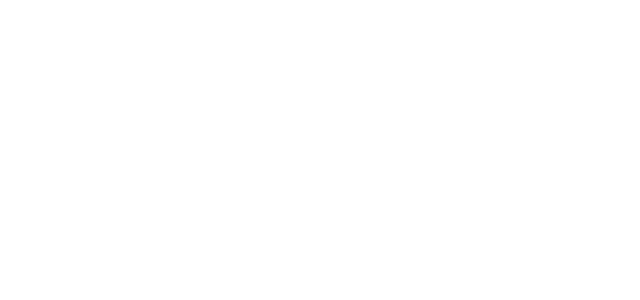
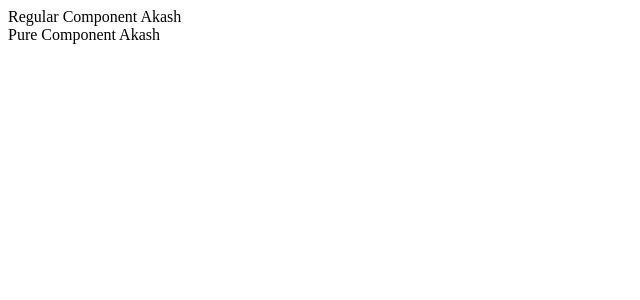
Before and after one commit to aakash19090/basic-context-api, a React (Create React App) app: page / in a window 1280 px wide. Shown: the top 300 px of the page, without its empty margins (0-640 px from the left). Built offline with nearby package versions, Linux system fonts and the light colour scheme.

Commit message:
pure components

```diff
--- a/src/App.js
+++ b/src/App.js
@@ -1,9 +1,36 @@
 import React, { Component } from 'react';
+import PureComponentt from './PureComponent'
+import RegularComponent from './RegularComponent';
+
+let interval
 class App extends Component {
+
+    constructor(props) {
+        super(props)
+
+        this.state = {
+            name: 'Akash'
+        }
+    }
+
+    componentDidMount = () => {
+        interval = setInterval( () => {
+            this.setState({
+                name : 'Akash'
+            })
+        }, 2000 )
+    }
+
+    componentWillUnmount = () => {
+        clearInterval(interval)
+    }
+
     render() {
+        console.log('*********** PARENT COMPONENT *********** ')
         return (
             <div>
-
+                <RegularComponent name={this.state.name} />
+                <PureComponentt name={this.state.name} />
             </div>
         )
     }
--- /dev/null
+++ b/src/PureComponent.js
@@ -0,0 +1,15 @@
+import React, { PureComponent } from 'react'
+
+class PureComponentt extends PureComponent {
+    render() {
+        console.log('*********** PURE COMPONENT *********** ')
+        console.log(this.props.name)
+        return (
+            <div>
+                Pure Component { this.props.name }
+            </div>
+        )
+    }
+}
+
+export default PureComponentt
--- /dev/null
+++ b/src/RegularComponent.js
@@ -0,0 +1,15 @@
+import React, { Component } from 'react'
+
+class RegularComponent extends Component {
+    render() {
+        console.log('*********** REGULAR COMPONENT *********** ')
+        console.log(this.props.name)
+        return (
+            <div>
+                Regular Component { this.props.name }
+            </div>
+        )
+    }
+}
+
+export default RegularComponent
```
Also changed, not shown: 1 other file (tests, documents, lock files or other folders).
